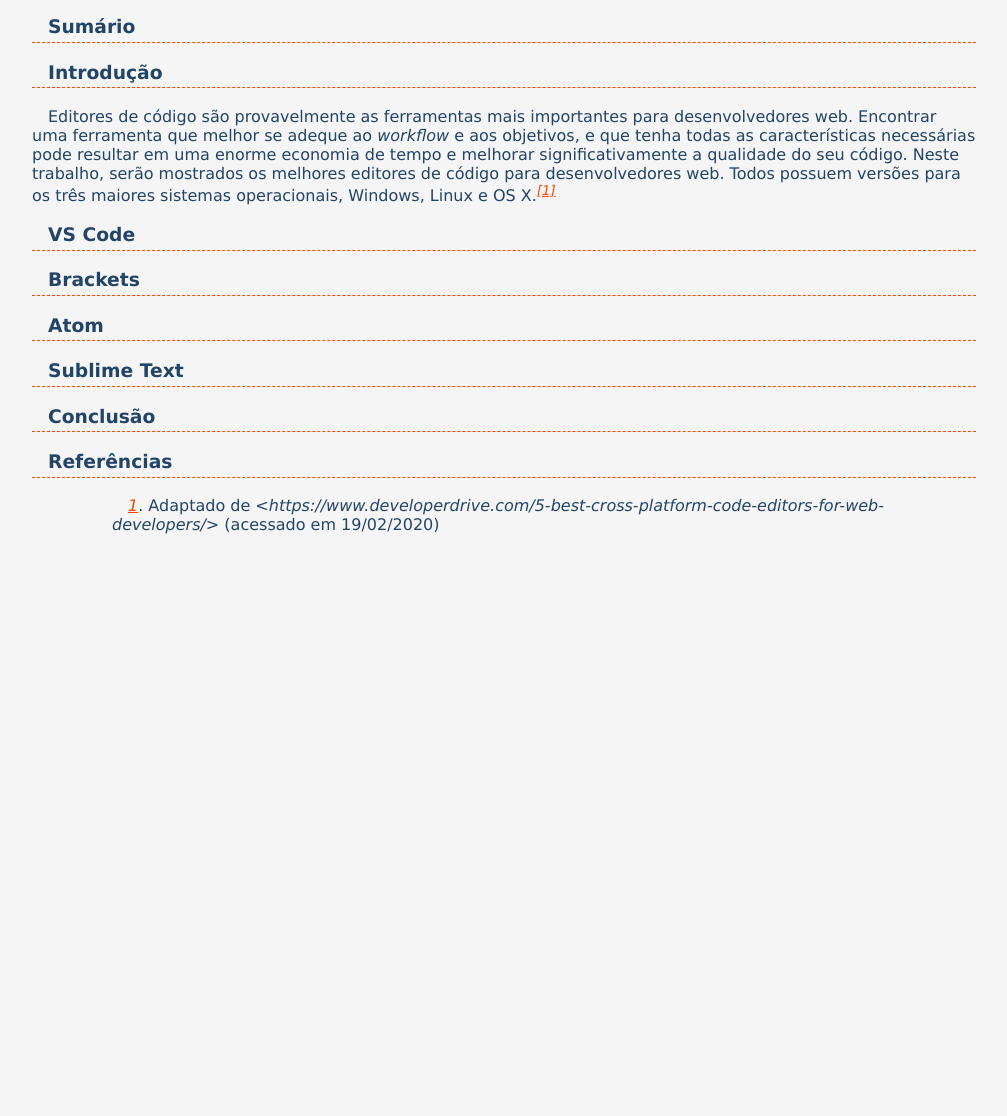
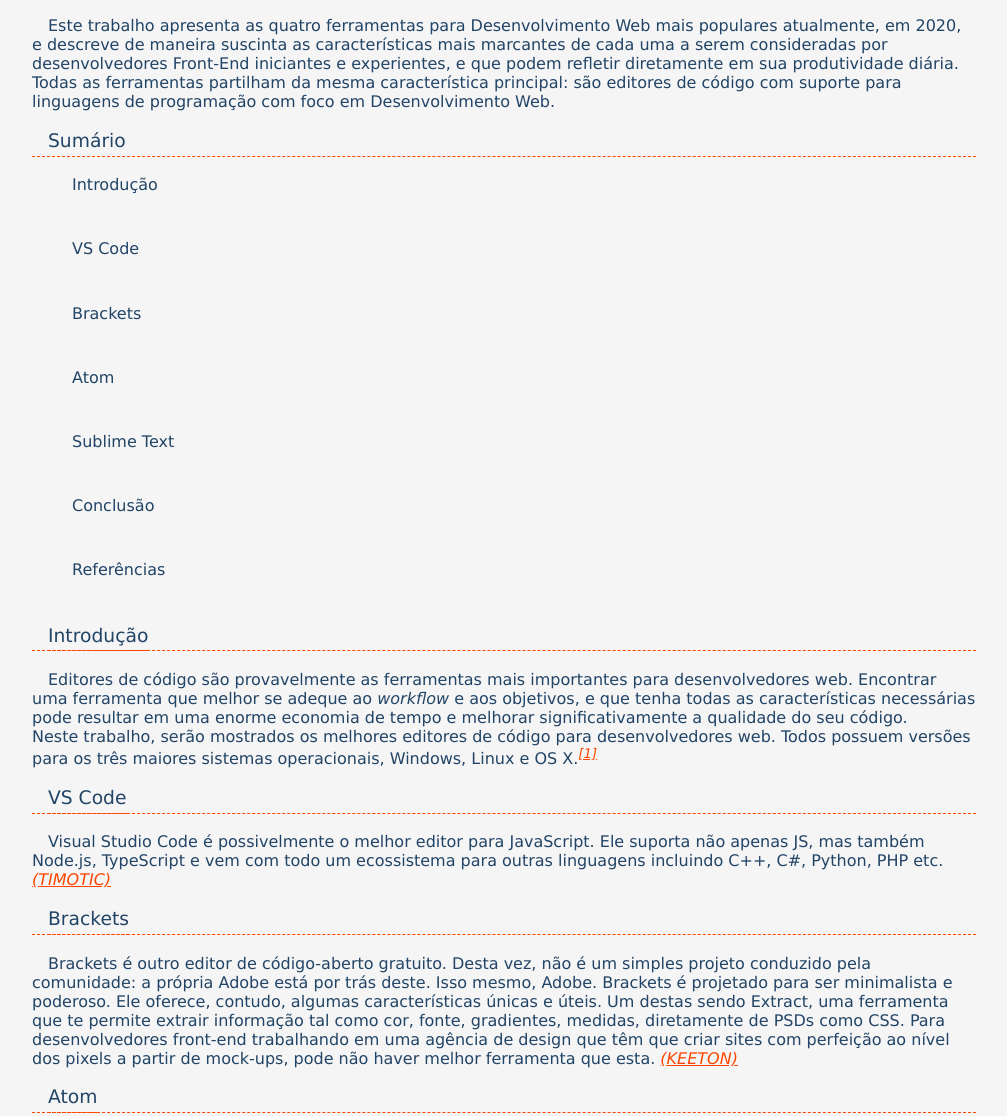
Before and after one commit to overdev/PWEB, a plain HTML site: page Atividade1/index.html in a window 1280 px wide. Shown: the part 128-1244 px from the top of the page, without its empty margins (168-1175 px from the left). Before the commit the page ends 800 px from the top, so only its background shows below. Drawn offline with Linux system fonts and the light colour scheme.

Commit message:
Added more content.

```diff
--- a/Atividade1/index.html
+++ b/Atividade1/index.html
@@ -10,21 +10,70 @@
 <body>
     <h1>Editores para Desenvolvimento Front-End<br><small>Atividade de Pesquisa, 19 de Fevereiro de 2020</small></h1>
     <h3>Resumo</h3>
-    <h3>Sumário</h3>
-    <h3>Introdução</h3>
-
-    <p id="ref_1_dst">Editores de código são provavelmente as ferramentas mais importantes para desenvolvedores web. Encontrar uma ferramenta que melhor se adeque ao <em>workflow</em> e aos objetivos, e que tenha todas as características necessárias pode resultar em uma enorme economia de tempo e melhorar significativamente a qualidade do seu código.
-    Neste trabalho, serão mostrados os melhores editores de código para desenvolvedores web. Todos possuem versões para os três maiores sistemas operacionais, Windows, Linux e OS X.<sup><a href="./index.html#ref_1_src">[1]</a></sup>
+    <p>
+    Este trabalho apresenta as quatro ferramentas para Desenvolvimento Web mais populares atualmente, em 2020, e descreve de maneira suscinta as características mais marcantes de cada uma a serem consideradas por desenvolvedores Front-End iniciantes e experientes, e que podem refletir diretamente em sua produtividade diária. Todas as ferramentas partilham da mesma característica principal: são editores de código com suporte para linguagens de programação com foco em Desenvolvimento Web.
     </p>
 
-    <h3>VS Code</h3>
-    <h3>Brackets</h3>
-    <h3>Atom</h3>
-    <h3>Sublime Text</h3>
-    <h3>Conclusão</h3>
-    <h3>Referências</h3>
-        <ol>
-            <dd id="ref_1_src"><a href="./index.html#ref_1_dst">1</a>. Adaptado de <em>&lt;https://www.developerdrive.com/5-best-cross-platform-code-editors-for-web-developers/&gt;</em> (acessado em 19/02/2020)</dd>
+    <h3 id="toc">Sumário</h3>
+    <ul>
+        <dd><a href="./index.html#intro">Introdução</a></dd>
+        <dd><a href="./index.html#vscode">VS Code</a></dd>
+        <dd><a href="./index.html#bracktes">Brackets</a></dd>
+        <dd><a href="./index.html#atom">Atom</a></dd>
+        <dd><a href="./index.html#sublime">Sublime Text</a></dd>
+        <dd><a href="./index.html#conclusion">Conclusão</a></dd>
+        <dd><a href="./index.html#references">Referências</a></dd>
+    </ul>
+    <h3 id="intro"><a href="./index.html#toc">Introdução</a></h3>
+
+    <p id="ref_1_dst">
+        Editores de código são provavelmente as ferramentas mais importantes para desenvolvedores web. Encontrar uma ferramenta que melhor se adeque ao <em>workflow</em> e aos objetivos, e que tenha todas as características necessárias pode resultar em uma enorme economia de tempo e melhorar significativamente a qualidade do seu código.
+        <br>
+        Neste trabalho, serão mostrados os melhores editores de código para desenvolvedores web. Todos possuem versões para os três maiores sistemas operacionais, Windows, Linux e OS X.<sup><a href="./index.html#ref_1_src">[1]</a></sup>
+    </p>
+
+    <h3 id="vscode"><a href="./index.html#toc">VS Code</a></h3>
+
+    <p id="ref_2_dst">
+        Visual Studio Code é possivelmente o melhor editor para JavaScript. Ele suporta não apenas JS, mas também Node.js, TypeScript e vem com todo um ecossistema para outras linguagens incluindo C++, C#, Python, PHP etc. <a href="./index.html#ref_2_src">(TIMOTIC)</a>
+    </p>
+
+        <h3 id="brackets"><a href="./index.html#toc">Brackets</a></h3>
+
+    <p id="ref_3_dst">
+        Brackets é outro editor de código-aberto gratuito. Desta vez, não é um simples projeto conduzido pela comunidade: a própria Adobe está por trás deste. Isso mesmo, Adobe. Brackets é projetado para ser minimalista e poderoso. Ele oferece, contudo, algumas características únicas e úteis. Um destas sendo Extract, uma ferramenta que te permite extrair informação tal como cor, fonte, gradientes, medidas, diretamente de PSDs como CSS. Para desenvolvedores front-end trabalhando em uma agência de design que têm que criar sites com perfeição ao nível dos pixels a partir de mock-ups, pode não haver melhor ferramenta que esta. <a href="./index.html/#ref_3_src">(KEETON)</a></p>
+
+    <h3 id="atom"><a href="./index.html#toc">Atom</a></h3>
+
+    <p>
+        Atom, um projeto iniciado pelo Github e agora pertencente à Microsoft, se estabeleceu como um dos principais editores de texto e de código disponíveis. A melhor parte é a que Atom é totalmente gratuito, código-aberto, e altamente customizável. Construído sobre um núcleo mínimo, Atom vem com diversos pacotes para linguagens específicas prontas, e a biblioteca de pacotes escritos pela comunidade explodiu desde a primeira versão publicada. Atom é robusto como você precisa que seja – se o editor não faz algo que você necessita, você mesmo pode criar esta característica. As características Teletype foram acolhidas pelos usuários também. Ele permite múltiplos desenvolvedores trabalharem no mesmo código de locais remotos. <a href="./index.html/#ref_3_src">(KEETON)</a></p>
+
+    <h3 id="sublime"><a href="./index.html#toc">Sublime Text</a></h3>
+
+    <p>
+        Sublime Text é um dos melhores editores para JavaScript disponíveis gratuitamente. É rápido e flexível, e irá fazer tudo o que se espera do melhor editor para Desenvolvimento Web. Muitos usuários, mesmo aqueles que trabalham com o Sublime Text por vários anos, não sabem que ele pode ser configurado como uma IDE completa, com características como auto conclusão, snippets, macros entre outros. <a href="./index.html#ref_2_src">(TIMOTIC)</a>
+    </p>
+
+    <h3 id="conclusion">
+        <a href="./index.html#toc">Conclusão</a>
+    </h3>
+    <p>
+        Lorem ipsum...
+    </p>
+
+    <h3 id="references">
+        <a href="./index.html#toc">Referências</a>
+    </h3>
+    <ol>
+        <dd id="ref_1_src">
+            <a href="./index.html#ref_1_dst">1</a>. Adaptado de <em>&lt;https://www.developerdrive.com/5-best-cross-platform-code-editors-for-web-developers/&gt;</em> (acessado em 19/02/2020)
+        </dd>
+        <dd id="ref_2_src">
+            <a href="./index.html#ref_2_dst">2</a>. TIMOIC, Milos – TMS – 14 Best Web Develompent IDE 2020 <em>&lt;https://tms-outsource.com/blog/posts/web-development-ide/&gt;</em> (Acessado em 20/02/2020)
+        </dd>
+        <dd id="ref_3_src">
+            <a href="./index.html#ref_3_dst">3</a>. KEETON, B. J – Elegant Themes Blog – The 11 Best Code Editors for 2019 <em>&lt;https://www.elegantthemes.com/blog/resources/best-code-editors&gt;</em> (Acessado em 20/02/2020)
+        </dd>
         </ol>
 </body>
 </html>
--- a/Atividade1/main.css
+++ b/Atividade1/main.css
@@ -13,13 +13,32 @@ body {
     color: #246;
     padding-left: 15%;
     padding-right: 10%;
+    padding-bottom: 5em;
     text-indent: 1em;
 }
 
-hr {
-    color: orangered;
-    margin-top: 1.25em;
-    margin-bottom: 2em;
+ul dd a:link, ul dd a:visited {
+    color: #246;
+    font-style: normal;
+    text-decoration: none;
+}
+
+ul {
+    text-indent: -2.5em;
+}
+
+ul dd a:hover {
+    text-shadow: 1px 1px 1px orange;
+}
+
+
+ol {
+    font-size: 0.8em;
+    text-indent: -3em;
+}
+
+dd {
+    margin-bottom: 5%;
 }
 
 h1 {
@@ -32,10 +51,18 @@ h1 small {
     font-size: 60%;
 }
 
-h3 {
+h3, h3 a {
     margin-top: 1em;
     padding-bottom: 0.25em;
     border-bottom: 1px dashed orangered;
+    text-decoration: none;
+    font-style: normal;
+    font-weight: 400;
+    color: #246;
+}
+
+h3 a:hover {
+    text-shadow: 1px 1px 1px orange;
 }
 
 a {
```
Also changed, not shown: 2 other files.
